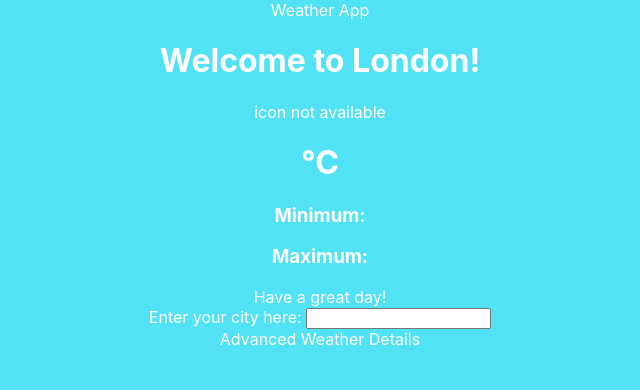
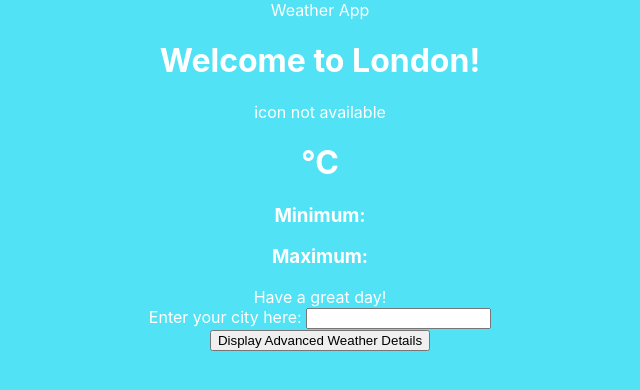
Before and after one commit to Reikon95/react-weather-app, a React (Create React App) app: page / in a window 1280 px wide. Shown: the top 390 px of the page, without its empty margins (320-960 px from the left). Built offline with nearby package versions, Linux system fonts and the light colour scheme; no server answers.

Commit message:
added conditional rendering for advanced details

```diff
--- a/src/AdvancedDetails.js
+++ b/src/AdvancedDetails.js
@@ -0,0 +1,14 @@
+import React, { useState } from 'react';
+export default function AdvancedDetails(props) {
+    let [displayed, setDisplayed] = useState(false);
+
+    return (
+        <>
+
+        <button onClick={() => setDisplayed(!displayed)}>Display Advanced Weather Details</button>
+        {displayed ?
+        <p>Check back later - functionality not available yet</p>
+        : <></>}
+        </>
+    )
+}
--- a/src/App.js
+++ b/src/App.js
@@ -1,6 +1,7 @@
 import React from 'react';
 import './App.css';
 import Weather from './Weather.js'
+import AdvancedDetails from './AdvancedDetails.js';
 //app now deployed on heroku - access here https://weather-checker-cjwb.herokuapp.com/
 const ApiKey = 'c3905f7a93aa6ca2b8cf8e68b9d6e718';
 class App extends React.Component {
@@ -60,7 +61,7 @@ class App extends React.Component {
           <label>Enter your city here: </label><input className="cityInput" type="text"/>
           </div>
         </form>
-        Advanced Weather Details
+        <AdvancedDetails/>
 
     </div>
   );
```
